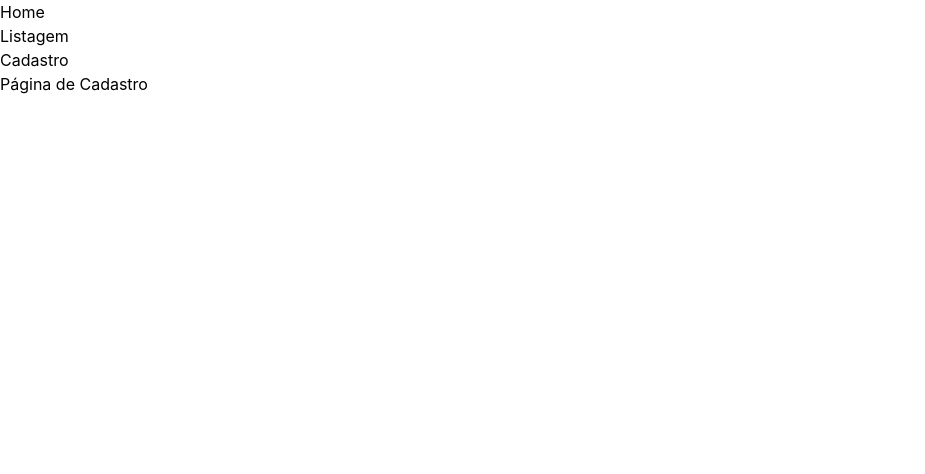
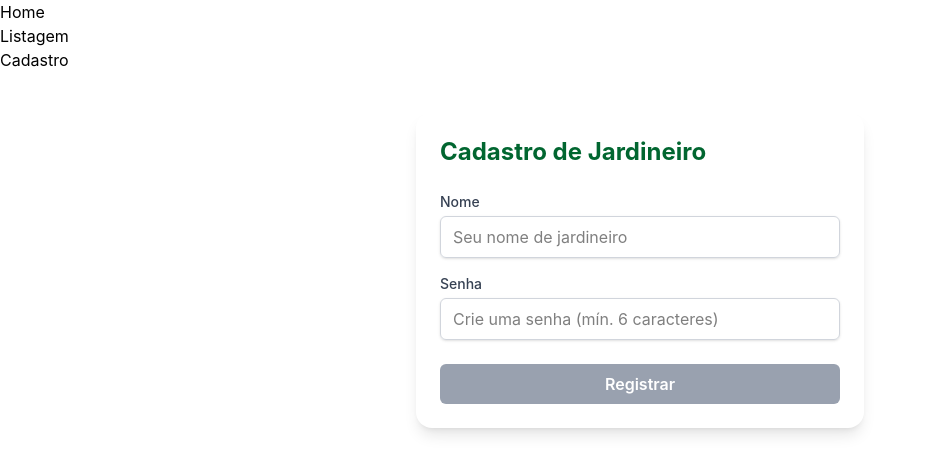
Before and after one commit to KauanSantos06/trabalho-frontend, a React (Vite) app: page /cadastro in a window 1280 px wide. Shown: the top 474 px of the page, without its empty margins (0-925 px from the left). Built offline with nearby package versions, Linux system fonts and the light colour scheme.

Commit message:
feat: adicionar página de cadastro com validação e integração ao UserContext

```diff
--- a/src/pages/Cadastro.jsx
+++ b/src/pages/Cadastro.jsx
@@ -1,10 +1,115 @@
-function Cadastro() {
+import { useState } from 'react';
+import { useUsers } from '../contexts/UserContext';
 
-    return (
-        <>
-            <h1> Página de Cadastro </h1>
-        </>
-    );
+export default function Cadastro() {
+  const { addUser } = useUsers();
+
+  const [nome, setNome] = useState('');
+  const [senha, setSenha] = useState('');
+  const [erros, setErros] = useState({});
+  const [sucesso, setSucesso] = useState(false);
+
+  // Validação em tempo real (pode ser chamada no onBlur ou onChange)
+  const validar = () => {
+    const novosErros = {};
+    if (nome.trim().length < 3) {
+      novosErros.nome = 'Nome deve ter pelo menos 3 caracteres.';
+    }
+    if (senha.length < 6) {
+      novosErros.senha = 'Senha deve ter no mínimo 6 caracteres.';
+    }
+    setErros(novosErros);
+    return Object.keys(novosErros).length === 0; // retorna true se válido
+  };
+
+  const handleSubmit = (e) => {
+    e.preventDefault();
+    if (!validar()) return;
+
+    addUser(nome.trim(), senha);
+    setSucesso(true);
+    setNome('');
+    setSenha('');
+    setErros({});
+
+    // Feedback some após 3 segundos
+    setTimeout(() => setSucesso(false), 3000);
+  };
+
+  // Desabilita botão se houver erros visíveis OU campos vazios
+  const formInvalido = nome.trim().length < 3 || senha.length < 6;
+
+  return (
+    <div className="max-w-md mx-auto mt-10 p-6 bg-white rounded-2xl shadow-lg">
+      <h2 className="text-2xl font-bold text-green-800 mb-6">Cadastro de Jardineiro</h2>
+
+      {sucesso && (
+        <div className="mb-4 p-3 bg-green-100 text-green-800 rounded-lg">
+          Cadastro realizado com sucesso!
+        </div>
+      )}
+
+      <form onSubmit={handleSubmit} noValidate>
+        {/* Campo Nome */}
+        <div className="mb-4">
+          <label htmlFor="nome" className="block text-sm font-medium text-gray-700">
+            Nome
+          </label>
+          <input
+            type="text"
+            id="nome"
+            value={nome}
+            onChange={(e) => {
+              setNome(e.target.value);
+              if (erros.nome) validar(); // revalida ao digitar
+            }}
+            onBlur={validar}
+            className={`mt-1 block w-full px-3 py-2 border rounded-md shadow-sm focus:outline-none focus:ring-2 focus:ring-green-500 ${
+              erros.nome ? 'border-red-500' : 'border-gray-300'
+            }`}
+            placeholder="Seu nome de jardineiro"
+          />
+          {erros.nome && (
+            <p className="mt-1 text-sm text-red-600">{erros.nome}</p>
+          )}
+        </div>
+
+        {/* Campo Senha */}
+        <div className="mb-6">
+          <label htmlFor="senha" className="block text-sm font-medium text-gray-700">
+            Senha
+          </label>
+          <input
+            type="password"
+            id="senha"
+            value={senha}
+            onChange={(e) => {
+              setSenha(e.target.value);
+              if (erros.senha) validar();
+            }}
+            onBlur={validar}
+            className={`mt-1 block w-full px-3 py-2 border rounded-md shadow-sm focus:outline-none focus:ring-2 focus:ring-green-500 ${
+              erros.senha ? 'border-red-500' : 'border-gray-300'
+            }`}
+            placeholder="Crie uma senha (mín. 6 caracteres)"
+          />
+          {erros.senha && (
+            <p className="mt-1 text-sm text-red-600">{erros.senha}</p>
+          )}
+        </div>
+
+        <button
+          type="submit"
+          disabled={formInvalido}
+          className={`w-full py-2 px-4 rounded-md font-semibold text-white transition-colors ${
+            formInvalido
+              ? 'bg-gray-400 cursor-not-allowed'
+              : 'bg-green-600 hover:bg-green-700 focus:outline-none focus:ring-2 focus:ring-green-500'
+          }`}
+        >
+          Registrar
+        </button>
+      </form>
+    </div>
+  );
 }
-
-export default Cadastro;
```
